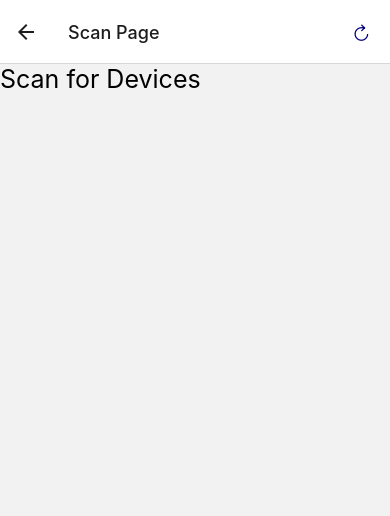
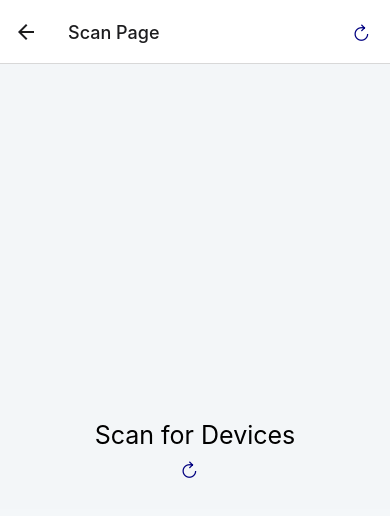
Before and after one commit to bytemaster-0xff/poolmgr-expo, a React Native app: screen /scanPage in a window 390 px wide. Shown: the top 516 px of the page. Built offline with nearby package versions, Linux system fonts and the light colour scheme.

Commit message:
minor fixes

```diff
--- a/pages/scan.page.tsx
+++ b/pages/scan.page.tsx
@@ -1,6 +1,6 @@
 import React, { useState, useEffect } from "react";
 import { StatusBar } from 'expo-status-bar';
-import { Text, PermissionsAndroid, Platform, View, TextInput, TouchableOpacity, FlatList, ActivityIndicator, Button, Pressable, BackHandler, Alert, } from 'react-native';
+import { Text, PermissionsAndroid, Platform, View,  FlatList, ActivityIndicator, Pressable, BackHandler, Alert, } from 'react-native';
 import { Peripheral } from 'react-native-ble-manager'
 import { ble, CHAR_UUID_SYS_CONFIG, SVC_UUID_NUVIOT } from '../NuvIoTBLE'
 
@@ -18,7 +18,6 @@ export default function ScanPage({ navigation }: IReactPageServices) {
     const [isScanning, setIsScanning] = useState<boolean>(false);
     const [ busyMessage, setIsBusyMessage] = useState<String>('Busy');
     const [initialCall, setInitialCall] = useState<boolean>(true);
-
 
     const requestLocationPermission = async () => {
         try {
@@ -172,7 +171,6 @@ export default function ScanPage({ navigation }: IReactPageServices) {
         }
     }
 
-
     const stopScanning = () => {
         if (isScanning) {
             ble.btEmitter.removeAllListeners('connected');
@@ -257,8 +255,9 @@ export default function ScanPage({ navigation }: IReactPageServices) {
                 />
             </View>
             :
-            <View style={{alignContent:"center", width:"100%"}}>
+            <View style={styles.centeredContent}>
                 <Text style={{ fontSize: 25 }}>Scan for Devices</Text>
+                <Icon.Button style={{ fontSize: 64 }} backgroundColor="transparent" underlayColor="transparent" color="navy" onPress={() => startScan()} name='refresh-outline' />
             </View>
     );
 }
--- a/styles.js
+++ b/styles.js
@@ -39,6 +39,18 @@ const styles = StyleSheet.create({
     },
 
     spinnerView: {
+      position: "absolute",
+      zIndex: 1,
+      left: 0,
+      right: 0,
+      top: 0,
+      bottom: 0,
+      alignItems: "center",
+      justifyContent: "center",
+      backgroundColor: "#F5FCFF88",
+    },
+
+    centeredContent: {
       position: "absolute",
       zIndex: 1,
       left: 0,
```
